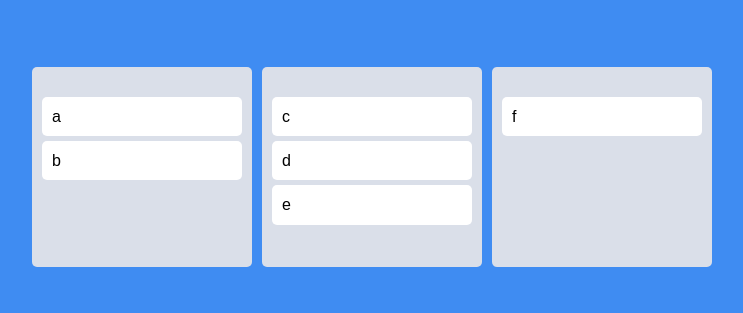
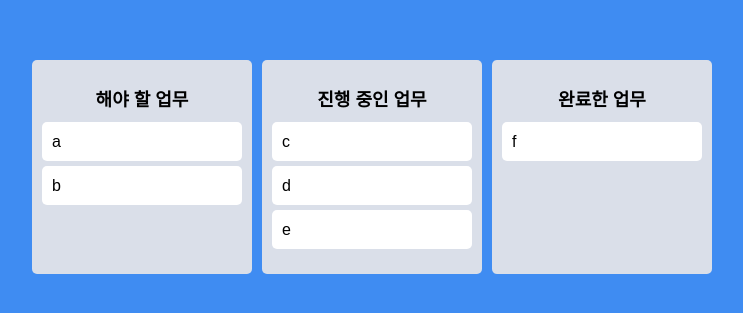
Before and after one commit to merrychrisml/trello, a React (Create React App) app: page / in a window 1280 px wide. Shown: the part 233-546 px from the top of the page, without its empty margins (268-1011 px from the left). Built offline with nearby package versions, Linux system fonts and the light colour scheme.

Commit message:
board movement proceed

```diff
--- a/src/App.js
+++ b/src/App.js
@@ -23,16 +23,32 @@
 
 function App() {
   const [toDos, setToDos] = useRecoilState(toDoState);
-  const onDragEnd = ({ draggableId, destination, source }) => {
+  const onDragEnd = (info) => {
+    const { destination, draggableId, source } = info;
     if (!destination) return;
-    setToDos((oldToDos) => {
-      const toDosCopy = [...oldToDos];
-      // soruce 에서 인덱스 제거해서 드래그 한걸로 바꾸기
-      toDosCopy.splice(source.index, 1);
-      toDosCopy.splice(destination?.index, 0, draggableId);
-      // draggableId 가 toDo 이므로 추가해주면 됨
-      return toDosCopy;
-    });
+    if (destination?.droppableId === source.droppableId) {
+      setToDos((allBoards) => {
+        const boardCopy = [...allBoards[source.droppableId]];
+        boardCopy.splice(source.index, 1);
+        boardCopy.splice(destination?.index, 0, draggableId);
+        // draggableId 가 toDo 이므로 추가해주면 됨
+        // [source.droppableId] => 변수로 사용가능
+        return { ...allBoards, [source.droppableId]: boardCopy };
+      });
+    }
+    if (destination.droppableId !== source.droppableId) {
+      setToDos((allBoards) => {
+        const sourceBoard = [...allBoards[source.droppableId]];
+        const destinationBoard = [...allBoards[destination.droppableId]];
+        sourceBoard.splice(source.index, 1);
+        destinationBoard.splice(destination?.index, 0, draggableId);
+        return {
+          ...allBoards,
+          [source.droppableId]: sourceBoard,
+          [destination.droppableId]: destinationBoard,
+        };
+      });
+    }
   };
   /* 드래그가 끝났을때 실행되는 함수. args 로 많은 것을 알려준다. 가령
   목적지의 droppableId 혹은 index를 알려주거나, 우리가 드래그하는 것의 draggable
--- a/src/Components/Board.js
+++ b/src/Components/Board.js
@@ -10,18 +10,28 @@
   min-height: 200px;
 `;
 
+const Title = styled.h2`
+  text-align: center;
+  font-weight: 600;
+  margin-bottom: 10px;
+  font-size: 18px;
+`;
+
 function Board({ toDos, boardId }) {
   return (
+    <Wrapper>
+      <Title>{boardId}</Title>
       <Droppable droppableId={boardId}>
         {(magic) => (
-        <Wrapper ref={magic.innerRef} {...magic.droppableProps}>
+          <div ref={magic.innerRef} {...magic.droppableProps}>
             {toDos.map((toDo, index) => (
               <DraggableCard key={toDo} index={index} toDo={toDo} />
             ))}
             {magic.placeholder}
-        </Wrapper>
+          </div>
         )}
       </Droppable>
+    </Wrapper>
   );
 }
 
--- a/src/atoms.js
+++ b/src/atoms.js
@@ -3,8 +3,8 @@
 export const toDoState = atom({
   key: "toDo",
   default: {
-    to_do: ["a", "b"],
-    doing: ["c", "d", "e"],
-    done: ["f"],
+    "해야 할 업무": ["a", "b"],
+    "진행 중인 업무": ["c", "d", "e"],
+    "완료한 업무": ["f"],
   },
 });
```
Lines whose indentation alone changed are shown as unchanged.
